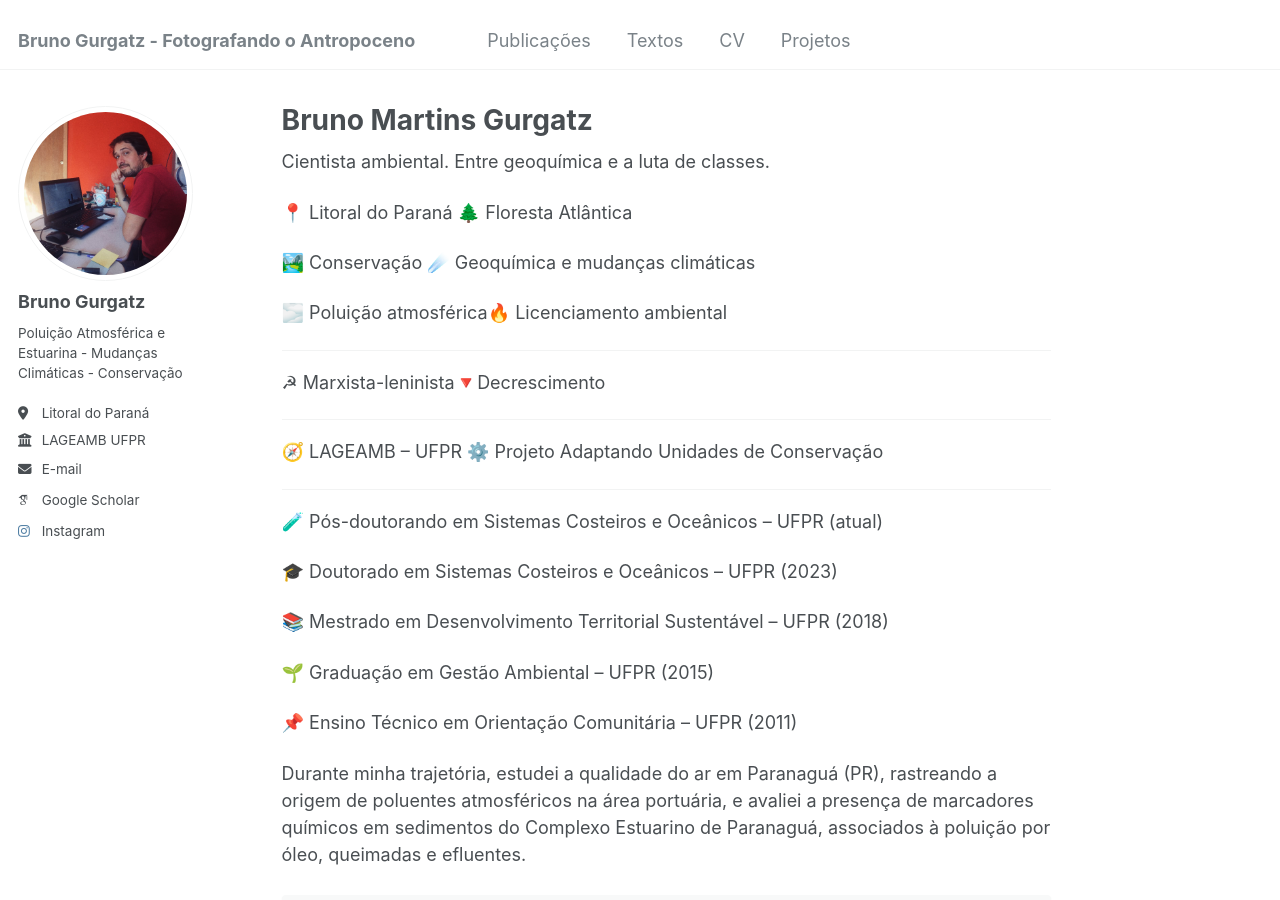
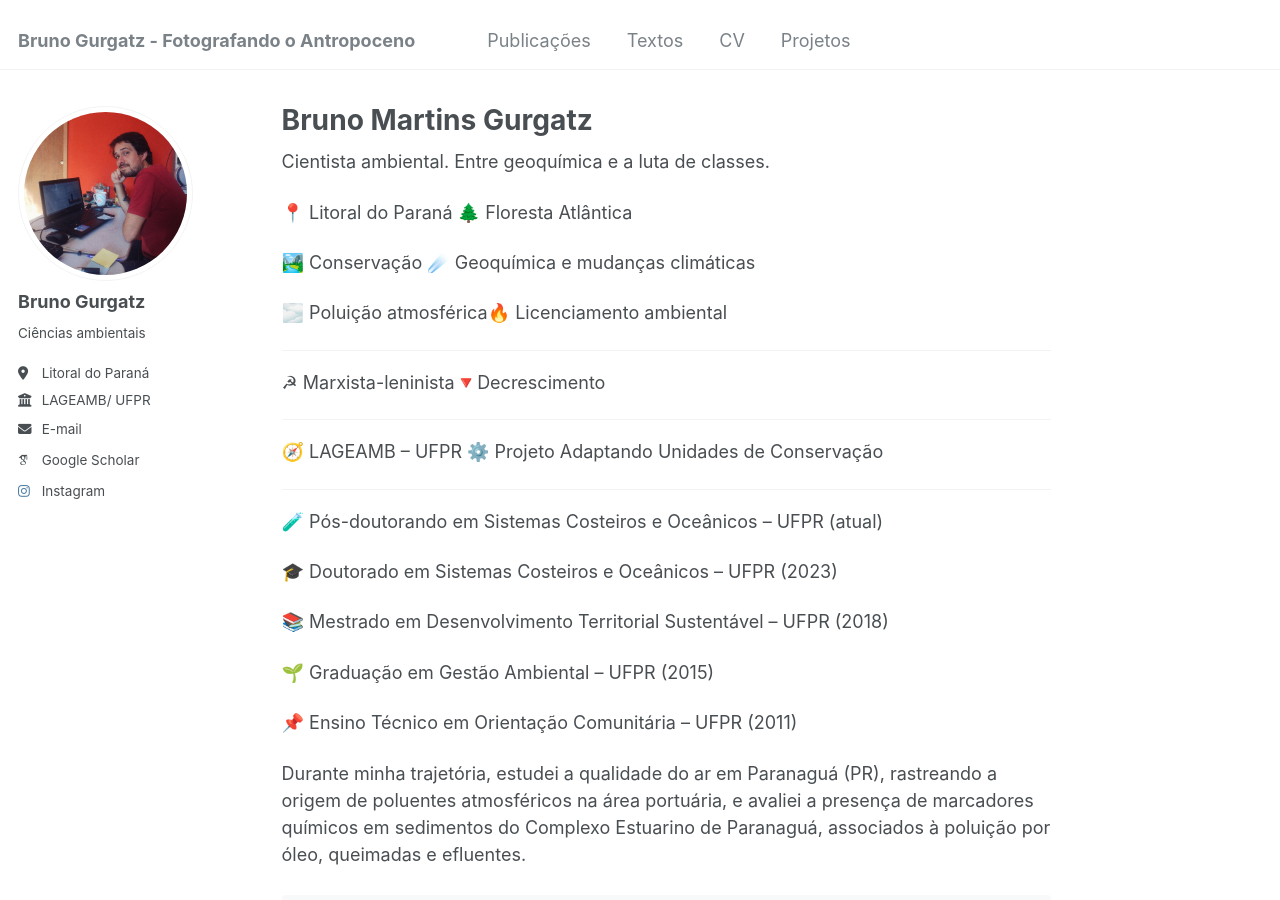
Before and after one commit to brunogurgatz/brunogurgatz.github.io, a Jekyll site: the page built from _pages/about.md, in a window 1280 px wide and 900 px high. Built offline with Jekyll 4.4.1, drawn with Linux system fonts in a browser that asks for light colours; some web fonts are replaced.

Commit message:
Update _config.yml

```diff
--- a/_config.yml
+++ b/_config.yml
@@ -24,9 +24,9 @@ author:
   avatar           : "profile.png"
   name             : "Bruno Gurgatz"
   pronouns         : # example: "she/her"
-  bio              : "Poluição Atmosférica e Estuarina - Mudanças Climáticas - Conservação"
+  bio              : "Ciências ambientais"
   location         : "Litoral do Paraná"
-  employer         : "LAGEAMB UFPR"
+  employer         : "LAGEAMB/ UFPR"
   uri              : # URL
   email            : "brunogurgatz@gmail.com"
 
```
